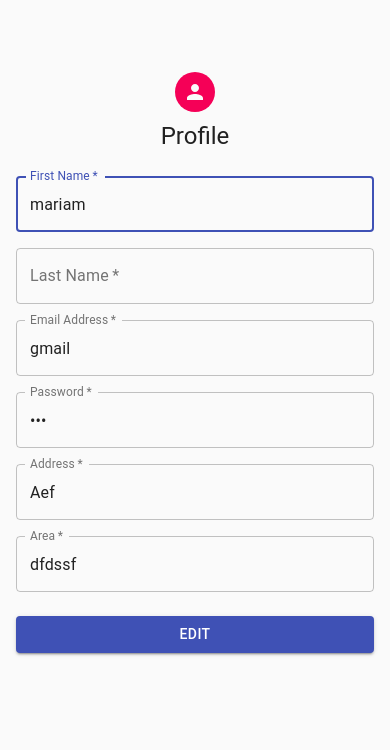
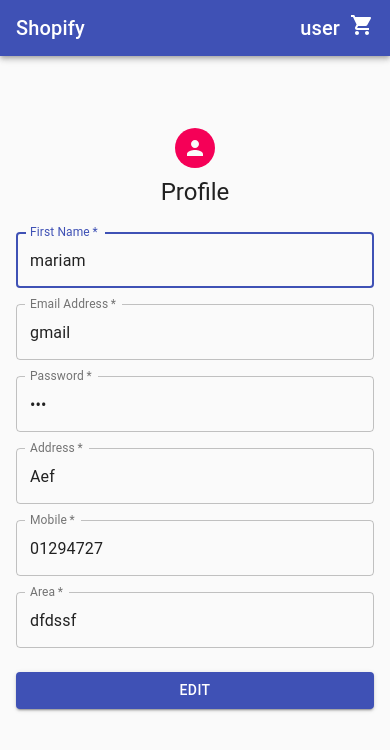
Before and after one commit to chantalchawki/shopify, a React (Create React App) app in the folder client/: page /ProfilePage in a window 390 px wide. Shown: the top 750 px of the page. Built offline with nearby package versions, Linux system fonts and the light colour scheme.

Commit message:
header/mobile input added

```diff
--- a/client/src/containers/Profile/ProfilePage.jsx
+++ b/client/src/containers/Profile/ProfilePage.jsx
@@ -1,5 +1,5 @@
 import React, { useState } from "react";
-import { Link } from "react-router-dom";
+import Header from "../../components/header/Header";
 import {
   Grid,
   Button,
@@ -15,12 +15,11 @@
 
 function ProfilePage({ classes }) {
   const [fName, setFName] = useState("");
-  const [lName, setLName] = useState("");
   const [email, setEmail] = useState("");
   const [password, setPassword] = useState("");
   const [area, setArea] = useState("");
   const [address, setAddress] = useState("");
-
+  const [mobile, setMobile] = useState("");
   const handleSubmit = (event, props) => {
     event.preventDefault();
   };
@@ -35,6 +34,10 @@
   };
 
   return (
+    <Grid container className={classes.root}>
+      <Grid container item className={classes.header}>
+        <Header />
+      </Grid>
       <Container component="main" maxWidth="xs">
         <CssBaseline />
         <div className={classes.paper}>
@@ -46,7 +49,7 @@
           </Typography>
           <form className={classes.form} noValidate onSubmit={handleSubmit}>
             <Grid container spacing={2}>
-            <Grid item xs={12} sm={6}>
+              <Grid item xs={12}>
                 <TextField
                   autoComplete="fname"
                   name="firstName"
@@ -58,18 +61,6 @@
                   autoFocus
                   value={profile.name}
                   onChange={e => setFName(e.target.value)}
-              />
-            </Grid>
-            <Grid item xs={12} sm={6}>
-              <TextField
-                variant="outlined"
-                required
-                fullWidth
-                id="lastName"
-                label="Last Name"
-                name="lastName"
-                autoComplete="lname"
-                onChange={e => setLName(e.target.value)}
                 />
               </Grid>
               <Grid item xs={12}>
@@ -117,6 +108,19 @@
                   variant="outlined"
                   required
                   fullWidth
+                  name="mobile"
+                  label="Mobile"
+                  id="mobile"
+                  autoComplete="mobile"
+                  value={profile.mobile}
+                  onChange={e => setMobile(e.target.value)}
+                />
+              </Grid>
+              <Grid item xs={12}>
+                <TextField
+                  variant="outlined"
+                  required
+                  fullWidth
                   name="area"
                   label="Area"
                   id="area"
@@ -138,6 +142,7 @@
           </form>
         </div>
       </Container>
+    </Grid>
   );
 }
 
--- a/client/src/containers/Profile/styles.js
+++ b/client/src/containers/Profile/styles.js
@@ -9,6 +9,9 @@
     margin: theme.spacing(1),
     backgroundColor: theme.palette.secondary.main
   },
+  header: {
+    flexDirection: "row"
+  },
   form: {
     width: "100%", // Fix IE 11 issue.
     marginTop: theme.spacing(3)
```
Lines whose indentation alone changed are shown as unchanged.
